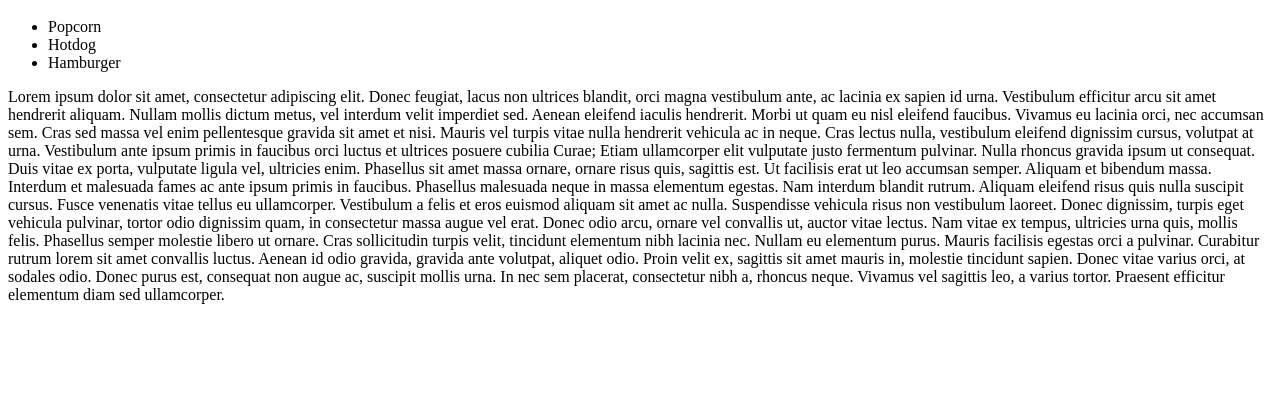
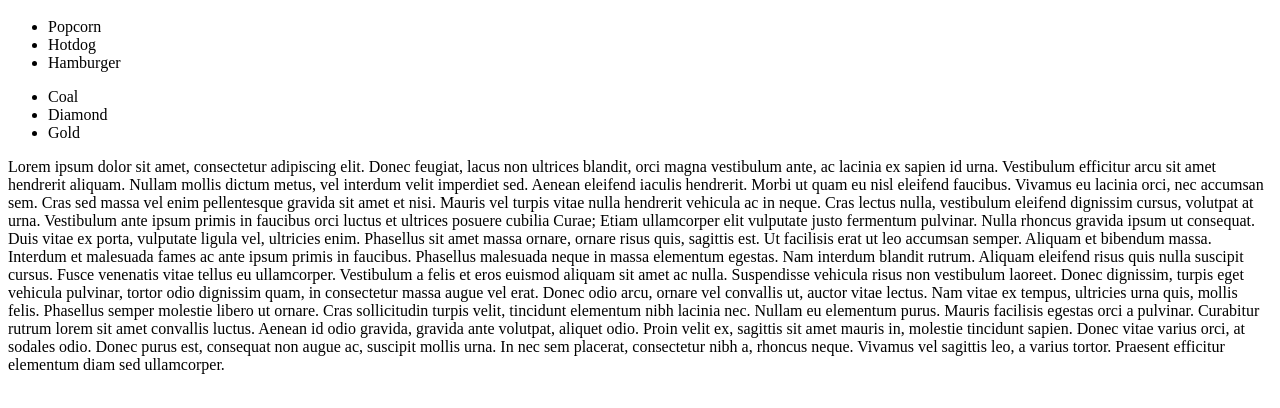
Before and after one commit to clintgh/hello-world, a plain HTML site: page index.html in a window 1280 px wide. Shown: the part 48-456 px from the top of the page. Drawn offline with Linux system fonts and the light colour scheme.

Commit message:
added a new list

```diff
--- a/index.html
+++ b/index.html
@@ -5,6 +5,11 @@
 			<li> Popcorn </li>
 			<li> Hotdog </li>
 			<li> Hamburger </li>
+		</ul>
+		<ul>
+			<li> Coal </li>
+			<li> Diamond </li>
+			<li> Gold </li>
 		</ul>
         <p>
             Lorem ipsum dolor sit amet,  consectetur adipiscing elit. Donec feugiat, lacus non ultrices blandit, orci magna vestibulum ante, ac lacinia ex sapien id urna. Vestibulum efficitur arcu sit amet hendrerit aliquam. Nullam mollis dictum metus, vel interdum velit imperdiet sed. Aenean eleifend iaculis hendrerit. Morbi ut quam eu nisl eleifend faucibus. Vivamus eu lacinia orci, nec accumsan sem. Cras sed massa vel enim pellentesque gravida sit amet et nisi. Mauris vel turpis vitae nulla hendrerit vehicula ac in neque. Cras lectus nulla, vestibulum eleifend dignissim cursus, volutpat at urna. Vestibulum ante ipsum primis in faucibus orci luctus et ultrices posuere cubilia Curae; Etiam ullamcorper elit vulputate justo fermentum pulvinar. Nulla rhoncus gravida ipsum ut consequat. Duis vitae ex porta, vulputate ligula vel, ultricies enim. Phasellus sit amet massa ornare, ornare risus quis, sagittis est.
```
